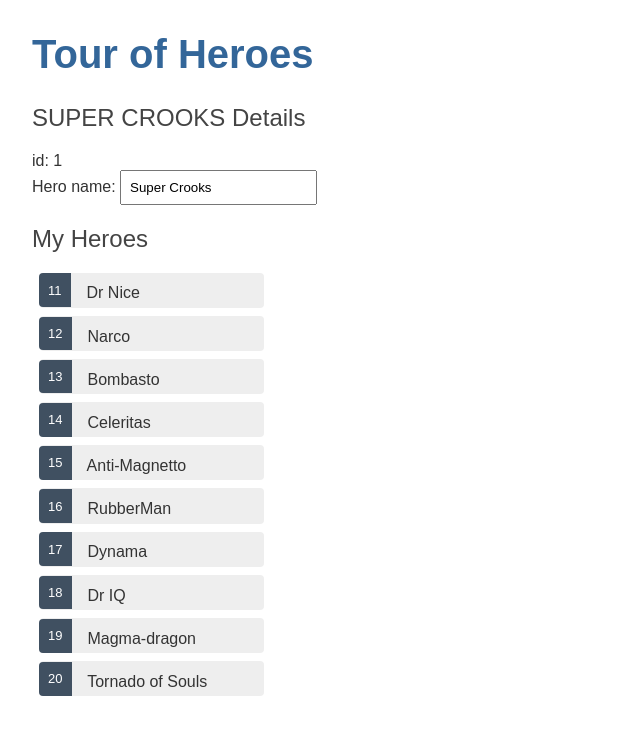
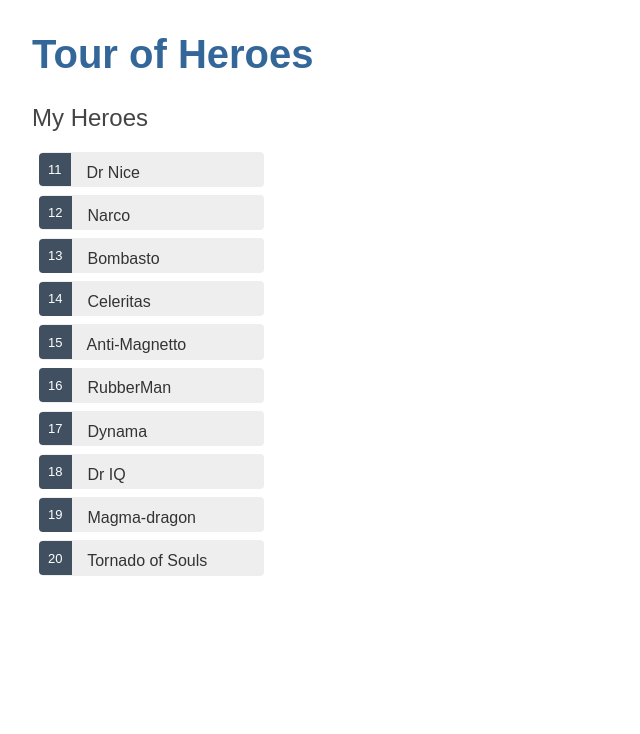
Before and after one commit to Firet/Tour-of-Heroes, an Angular app: page / in a window 1280 px wide. Shown: the top 734 px of the page, without its empty margins (0-640 px from the left). Built offline with nearby package versions, Linux system fonts and the light colour scheme.

Commit message:
Add onSelect for a selected hero

```diff
--- a/src/app/heroes/heroes.component.html
+++ b/src/app/heroes/heroes.component.html
@@ -1,13 +1,19 @@
-<h2>{{hero.name | uppercase}} Details</h2>
-<div><span>id: </span>{{hero.id}}</div>
-<div>
-  <label for="name">Hero name: </label>
-  <input id="name" [(ngModel)]="hero.name" placeholder="name">
-</div>
-
 <h2>My Heroes</h2>
 <ul class="heroes">
-  <li *ngFor="let hero of heroes">
-      <span class="badge">{{hero.id}}</span> {{hero.name}}
+  <li *ngFor="let hero of heroes"
+    [class.selected]="hero === selectedHero"
+    (click)="onSelect(hero)">
+    <span class="badge">{{hero.id}}</span> {{hero.name}}
   </li>
 </ul>
+
+<div *ngIf="selectedHero">
+
+  <h2>{{selectedHero.name | uppercase}} Details</h2>
+  <div><span>id: </span>{{selectedHero.id}}</div>
+  <div>
+    <label for="hero-name">Hero name: </label>
+    <input id="hero-name" [(ngModel)]="selectedHero.name" placeholder="name">
+  </div>
+
+</div>
--- a/src/app/heroes/heroes.component.ts
+++ b/src/app/heroes/heroes.component.ts
@@ -8,6 +8,7 @@
   styleUrls: ['./heroes.component.less']
 })
 export class HeroesComponent implements OnInit {
+  selectedHero?: Hero;
 
   constructor() { }
 
@@ -20,4 +21,8 @@
   };
 
   heroes = HEROES;
+
+  onSelect(hero: Hero): void {
+    this.selectedHero = hero;
+  }
 }
```
